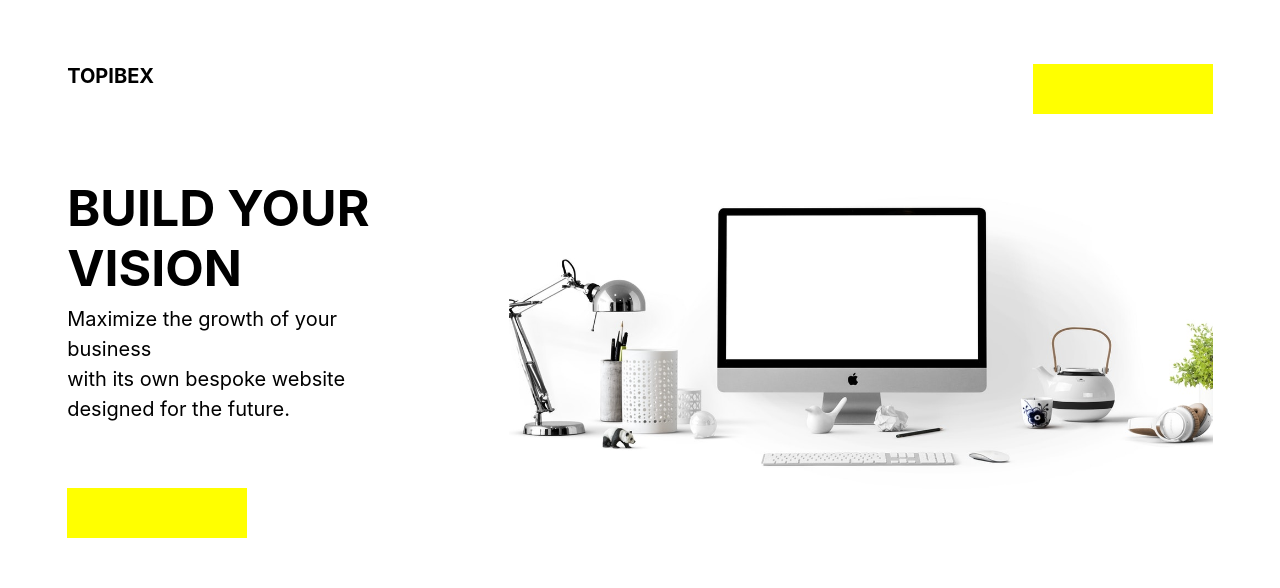
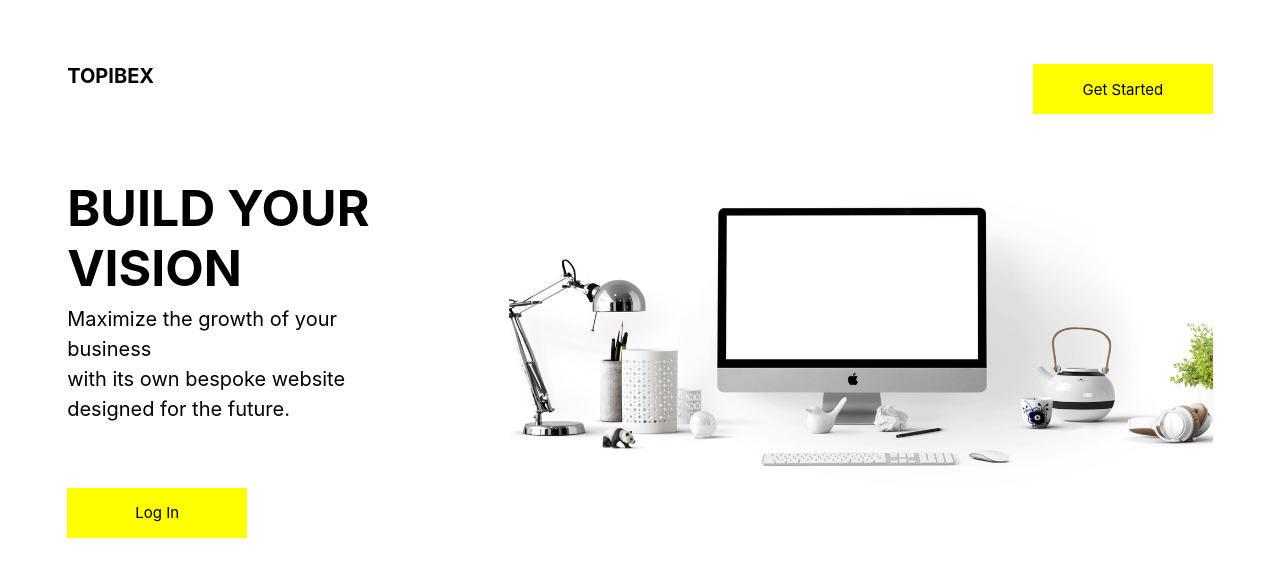
Before and after one commit to patrickayella04/topIbexTwo, a React (Create React App) app: page / in a window 1280 px wide. Shown: the top 588 px of the page. Built offline with nearby package versions, Linux system fonts and the light colour scheme.

Commit message:
box size

```diff
--- a/src/components/navigation/atoms/HamburNavi.jsx
+++ b/src/components/navigation/atoms/HamburNavi.jsx
@@ -5,7 +5,7 @@ import { faBars } from "@fortawesome/free-solid-svg-icons";
 function HamburNavi() {
   return (
     <i className="burger">
-      <FontAwesomeIcon icon={faBars} size="2x" />
+      {/* <FontAwesomeIcon icon={faBars} size="2x" /> */}
     </i>
   );
 }
--- a/src/components/sectionFive/Five.scss
+++ b/src/components/sectionFive/Five.scss
@@ -129,7 +129,8 @@
   .one-card-area,
   .two-card-area,
   .three-card-area {
-    height: fit-content;
+    //height: fit-content;
+    height: 20vw;
     background-color: $secFiveCardsBg;
   }
   // inner boxes imgs and text
@@ -138,7 +139,7 @@
   .pic-box-one,
   .pic-box-two,
   .pic-box-three {
-    margin: 2vw 2vw;
+    margin: 1vw 2vw;
   }
   .pic-box-one,
   .pic-box-two,
@@ -148,7 +149,8 @@
     margin: 2vw 2vw;
   }
   .header-box-text {
-    font-size: 1.5rem;
+    //font-size: 1.5rem;
+    font-size: 1.3vw;
   }
   .five-icon {
     color: $secFiveIconsColor;
--- a/src/components/sectionOne/One.scss
+++ b/src/components/sectionOne/One.scss
@@ -51,6 +51,9 @@
     height: 50px;
     width: 180px;
     background-color: $secOneButton;
+    display: flex;
+    align-items: center;
+    place-content: center;
   }
   .button-one-area {
     margin-top: 1vw;
@@ -72,6 +75,10 @@
   }
   .main-header-area {
     margin-top: 7vw;
+  }
+  .button-text {
+    font-size: 1.5rem;
+    color: black;
   }
 }
 /////////////////////////////// Small laptop screen ///////////////////////////////
@@ -129,6 +136,12 @@
     background-color: $secOneButton;
     margin-top: 7.5vw;
     margin-bottom: 10vw;
+    display: flex;
+    align-items: center;
+    place-content: center;
+  }
+  .button-two-one-area {
+    display: none;
   }
   // Atoms
   .main-header-text {
@@ -146,4 +159,8 @@
   .box2 {
     display: none;
   }
+  .button-text {
+    font-size: 1.5rem;
+    color: black;
+  }
 }
--- a/src/components/sectionOne/molecuels/ButtonOneArea.jsx
+++ b/src/components/sectionOne/molecuels/ButtonOneArea.jsx
@@ -1,7 +1,11 @@
 import React from "react";
 
 function ButtonOneArea() {
-  return <div className="button-one-area"></div>;
+  return (
+    <div className="button-one-area">
+      <p className="button-text">Log In</p>
+    </div>
+  );
 }
 
 export default ButtonOneArea;
--- a/src/components/sectionOne/molecuels/ButtonTwo.jsx
+++ b/src/components/sectionOne/molecuels/ButtonTwo.jsx
@@ -1,7 +1,11 @@
 import React from "react";
 
 function ButtonTwo() {
-  return <div className="button-two-one-area"></div>;
+  return (
+    <div className="button-two-one-area">
+      <p className="button-text">Get Started</p>
+    </div>
+  );
 }
 
 export default ButtonTwo;
--- a/src/components/sectionSix/Six.scss
+++ b/src/components/sectionSix/Six.scss
@@ -84,6 +84,9 @@
     width: 51.5vw;
     background-color: blue;
     margin-top: 7.5vw;
+    display: flex;
+    align-items: center;
+    place-content: center;
   }
   .s-footer-area {
     margin-top: 55vw;
@@ -104,6 +107,10 @@
   }
   .s-des-area {
     font-size: 2rem;
+  }
+  .button-text-footer {
+    font-size: 1.5rem;
+    color: #ffffff;
   }
 }
 /////////////////////////////// Desktop ///////////////////////////////
@@ -136,6 +143,9 @@
     height: 50px;
     width: 180px;
     background-color: blue;
+    display: flex;
+    align-items: center;
+    place-content: center;
   }
   .s-footer-area {
     display: flex;
@@ -158,4 +168,8 @@
   .s-des-area {
     font-size: 2.5rem;
   }
+  .button-text-footer {
+    font-size: 1.5rem;
+    color: #ffffff;
+  }
 }
--- a/src/components/sectionSix/molecules/ButtonArea.jsx
+++ b/src/components/sectionSix/molecules/ButtonArea.jsx
@@ -1,7 +1,11 @@
 import React from "react";
 
 function ButtonArea() {
-  return <div className="s-button-area"></div>;
+  return (
+    <div className="s-button-area">
+      <p className="button-text-footer">Get in Touch</p>
+    </div>
+  );
 }
 
 export default ButtonArea;
```
Also changed, not shown: 15 other files (tests, documents, lock files or other folders).
